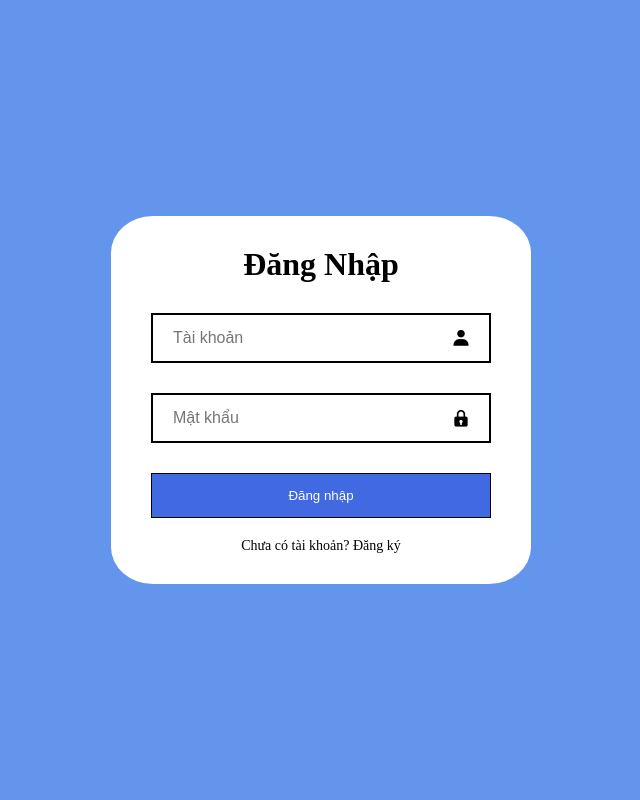
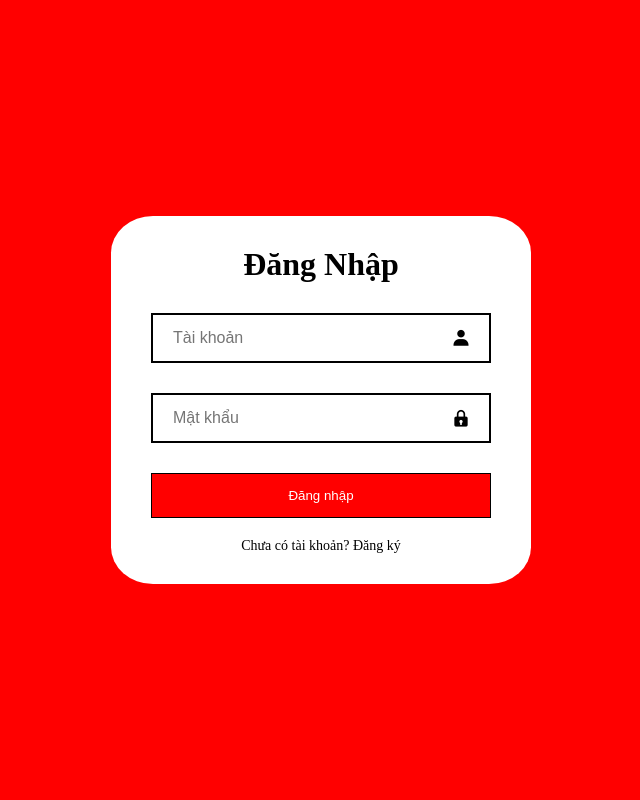
Before and after one commit to hieu180704/PhanMem, a PHP site: page /main/dangnhap.php in a window 1280 px wide. Shown: the whole page, without its empty margins (319-959 px from the left). Run offline with PHP 8.4, Linux system fonts and the light colour scheme.

Commit message:
quan dua bai ve trang thai ban dau

```diff
--- a/WebNoiThat/assets/css/login.css
+++ b/WebNoiThat/assets/css/login.css
@@ -9,7 +9,7 @@ body {
     justify-content: center;
     align-items: center;
     min-height: 100vh;
-    background-color: cornflowerblue;
+    background-color: red;
 }
 
 .wrapper {
@@ -79,7 +79,7 @@ body {
 .wrapper .btn {
     width: 100%;
     height: 45px;
-    background-color: royalblue;
+    background-color: red;
     border: none;
     outline: none;
     border: 1px solid black;
@@ -102,7 +102,7 @@ body {
 
 .register p a:hover {
     text-decoration: underline;
-    color: dodgerblue;
+    color: red;
 }
 
 .alert {
--- a/WebNoiThat/main/dangky.php
+++ b/WebNoiThat/main/dangky.php
@@ -81,7 +81,7 @@
         }
         ?>
         <form method="post">
-            <h1>Đăng ký</h1>
+            <h1>Đăng Ký</h1>
             <div class="inputbox">
                 <input type="text" name="txtTenTaiKhoan" placeholder="Tên Tài Khoản" value="<?php echo $tentaikhoan ?>">
                 <i class='bx bxs-user'></i>
```
Also changed, not shown: 2 other files.
